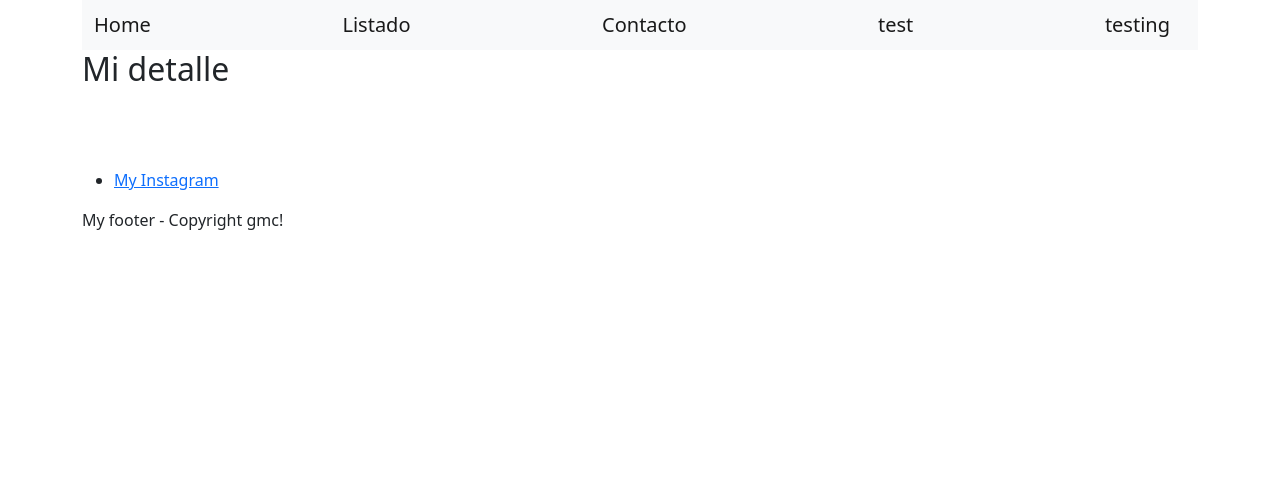
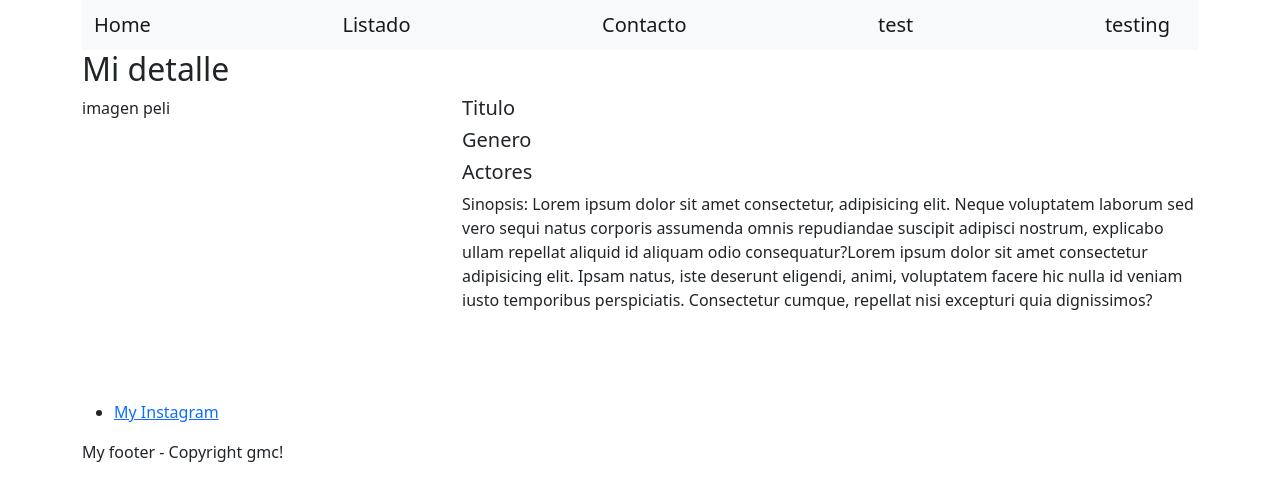
Before and after one commit to gustavocaradonna/alkemy.peliculas.react, a React (Create React App) app: page /detalle in a window 1280 px wide. Shown: the top 500 px of the page. Built offline with nearby package versions, Linux system fonts and the light colour scheme; sample sign-in values are in the browser's storage.

Commit message:
creo estructura de componente Detalle , y me guardo el id que obtengo del URLSearchParams

```diff
--- a/src/components/Detalle.js
+++ b/src/components/Detalle.js
@@ -1,3 +1,37 @@
+import { Navigate } from "react-router-dom";
+import { useEffect } from "react";
+
 export function Detalle() {
-  return <h2>Mi detalle</h2>;
+  const token = sessionStorage.getItem("token");
+  let query = new URLSearchParams(window.location.search);
+  let idPelicula = query.get("idPelicula");
+
+  useEffect(() => {
+    console.log(idPelicula);
+  }, [idPelicula]);
+
+  return (
+    <>
+      {!token && <Navigate to={"/"} />}
+      <h2>Mi detalle</h2>
+      <div className="row">
+        <div className="col-4">imagen peli</div>
+        <div className="col-8">
+          <h5>Titulo</h5>
+          <h5>Genero</h5>
+          <h5>Actores</h5>
+          <p>
+            Sinopsis: Lorem ipsum dolor sit amet consectetur, adipisicing elit.
+            Neque voluptatem laborum sed vero sequi natus corporis assumenda
+            omnis repudiandae suscipit adipisci nostrum, explicabo ullam
+            repellat aliquid id aliquam odio consequatur?Lorem ipsum dolor sit
+            amet consectetur adipisicing elit. Ipsam natus, iste deserunt
+            eligendi, animi, voluptatem facere hic nulla id veniam iusto
+            temporibus perspiciatis. Consectetur cumque, repellat nisi excepturi
+            quia dignissimos?
+          </p>
+        </div>
+      </div>
+    </>
+  );
 }
--- a/src/components/Listado.js
+++ b/src/components/Listado.js
@@ -1,10 +1,10 @@
 import { useEffect, useState } from "react";
-import { useNavigate, Link, Navigate } from "react-router-dom";
+import { Link, Navigate } from "react-router-dom";
 import axios from "axios";
 // import swal from "@sweetalert/with-react";
 
 export function Listado() {
-  const token = localStorage.getItem("token");
+  const token = sessionStorage.getItem("token");
   const [moviesList, setMoviesList] = useState([]);
   // useEffect(() => {
   //   if (token === null) {
--- a/src/components/Login.js
+++ b/src/components/Login.js
@@ -30,7 +30,7 @@ export function Login() {
           // swal("Funciona ok gus?");
           console.log(result.data);
           const tokenRecibido = result.data.token;
-          localStorage.setItem("token", tokenRecibido);
+          sessionStorage.setItem("token", tokenRecibido);
           navi("/listado");
         })
         .catch((err) => {
@@ -38,7 +38,7 @@ export function Login() {
         });
     }
   };
-  const token = localStorage.getItem("token");
+  const token = sessionStorage.getItem("token");
 
   return (
     <>
```
Also changed, not shown: src/components/Header.js (+2 -13 lines).
